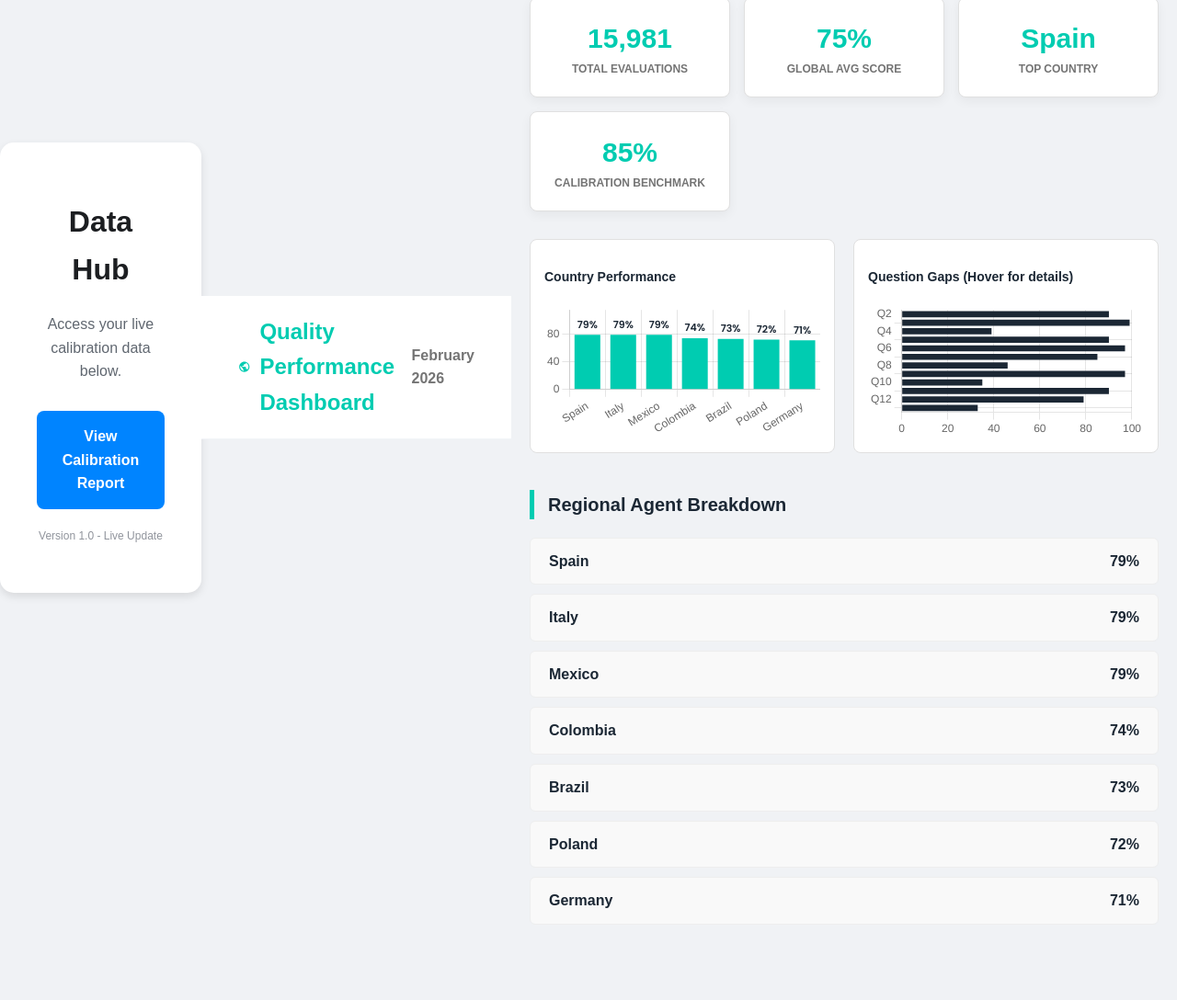
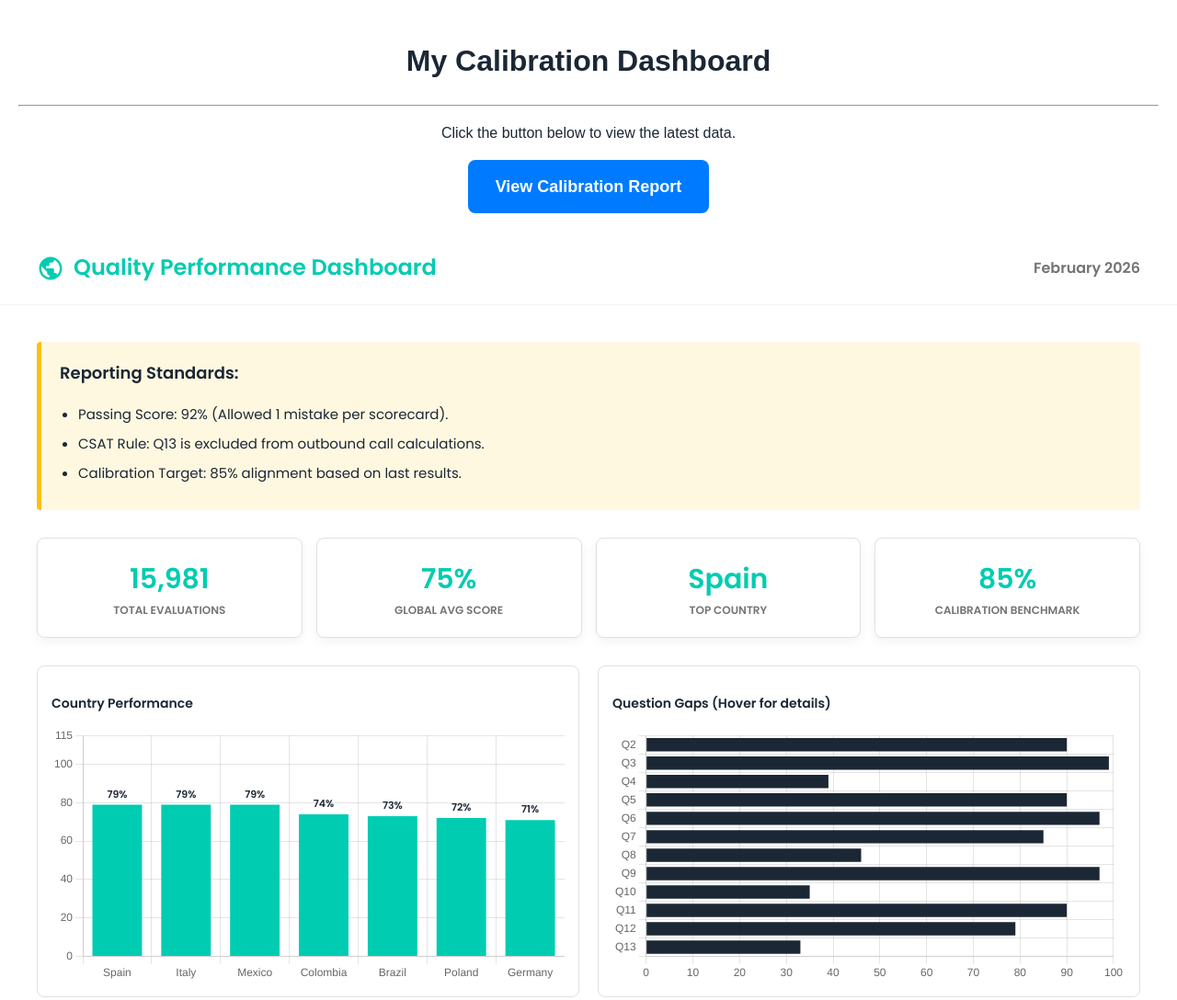
Before and after one commit to lasmakukule-cmd/QA-dashboards_Harmony-data, a plain HTML site: page index.html in a window 1280 px wide. Shown: the top 1088 px of the page at 92% size. Before the commit the page ends 1016 px from the top, so only its background shows below. Drawn offline with nearby package versions, Linux system fonts and the light colour scheme.

Commit message:
Update index.html

```diff
--- a/index.html
+++ b/index.html
@@ -48,27 +48,17 @@
     </style>
 </head>
 <body>
-<!DOCTYPE html>
-<html>
-<head>
-    <title>My Dashboard</title>
-</head>
-<body style="font-family: Arial, sans-serif; background-color: #f0f2f5; display: flex; justify-content: center; align-items: center; height: 100vh; margin: 0;">
+<div style="font-family: sans-serif; padding: 20px; text-align: center;">
+    <h1>My Calibration Dashboard</h1>
+    <hr>
+    <p>Click the button below to view the latest data.</p>
 
-    <div style="background: white; padding: 40px; border-radius: 15px; box-shadow: 0 4px 10px rgba(0,0,0,0.1); text-align: center; max-width: 400px;">
-        <h1 style="color: #1c1e21;">Data Hub</h1>
-        <p style="color: #606770; margin-bottom: 30px;">Access your live calibration data below.</p>
-
-        <a href="Harmony_calibration_report.html"
-           style="display: block; padding: 15px; background-color: #0084ff; color: white; text-decoration: none; border-radius: 8px; font-weight: bold; transition: background 0.3s;">
-           View Calibration Report
-        </a>
-
-        <p style="margin-top: 20px; font-size: 12px; color: #90949c;">Version 1.0 - Live Update</p>
-    </div>
-
-</body>
-</html><header>
+    <a href="Harmony_calibration_report.html"
+       style="display: inline-block; padding: 15px 30px; background-color: #007bff; color: white; text-decoration: none; border-radius: 8px; font-weight: bold; font-size: 18px;">
+       View Calibration Report
+    </a>
+</div>
+<header>
     <div class="logo">
         <svg viewBox="0 0 24 24"><path d="M12 2C6.48 2 2 6.48 2 12s4.48 10 10 10 10-4.48 10-10S17.52 2 12 2zm-1 17.93c-3.95-.49-7-3.85-7-7.93 0-.62.08-1.21.21-1.79L9 15v1c0 1.1.9 2 2 2v1.93zm6.9-2.54c-.26-.81-1-1.39-1.9-1.39h-1v-3c0-.55-.45-1-1-1H8v-2h2c.55 0 1-.45 1-1V7h2c1.1 0 2-.9 2-2v-.41c2.93 1.19 5 4.06 5 7.41 0 2.08-.8 3.97-2.1 5.39z"/></svg>
         Quality Performance Dashboard
```
